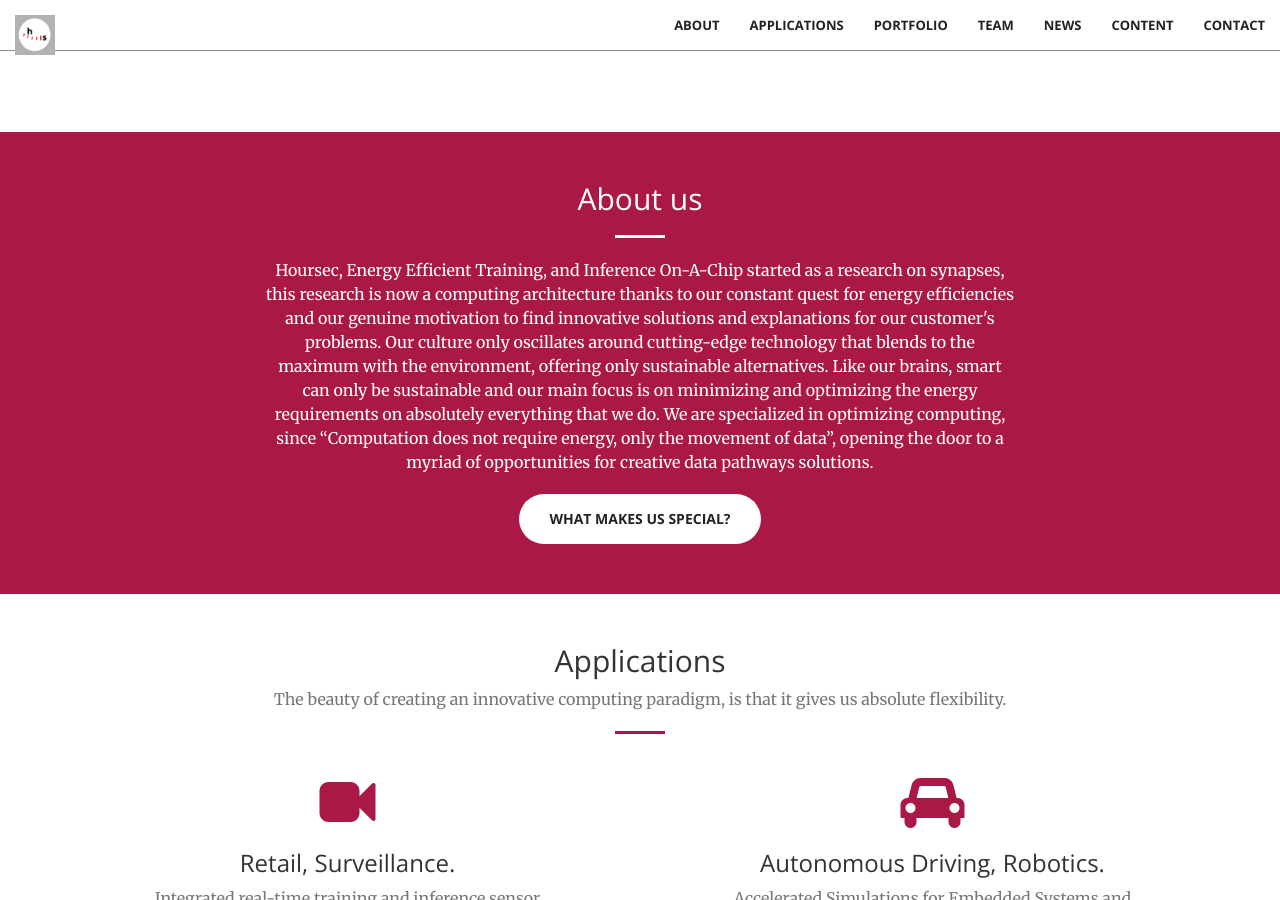
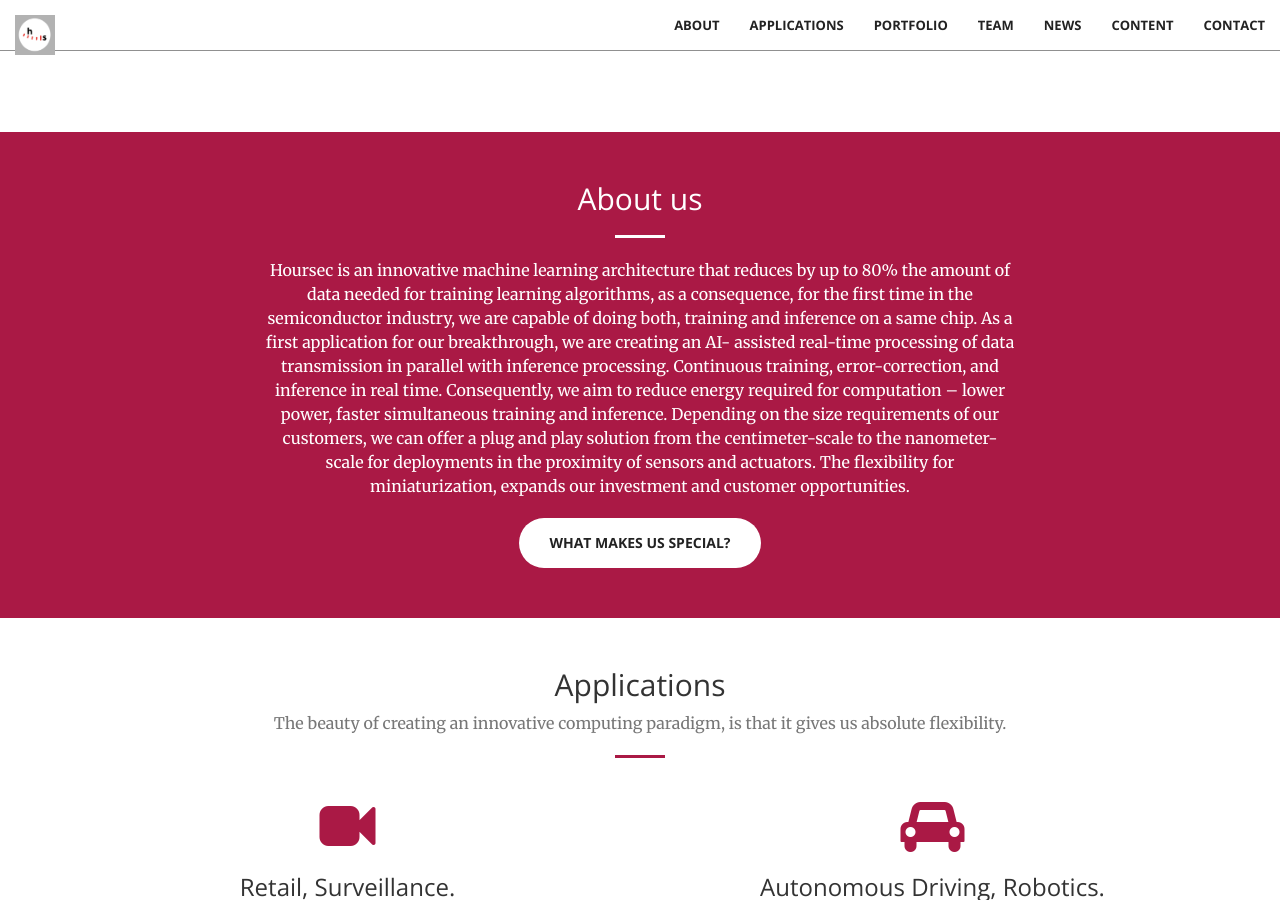
Before and after one commit to hoursec/github.io, a Jekyll site: the page built from index.html, in a window 1280 px wide and 900 px high, scrolled down 768 px. Built offline with Jekyll 4.4.1, drawn with Linux system fonts in a browser that asks for light colours.

Commit message:
Update call-to-action.html

```diff
--- a/_includes/call-to-action.html
+++ b/_includes/call-to-action.html
@@ -5,14 +5,17 @@
                 <h2 class="section-heading">About us</h2>
                 <hr class="light">
                 <p class="text-center">
-			Hoursec, Energy Efficient Training, and Inference On-A-Chip started as a research on synapses, this
-			research is now a computing architecture thanks to our constant quest for energy efficiencies
-			and our genuine motivation to find innovative solutions and explanations for our customer's problems.
-			Our culture only oscillates around cutting-edge technology that blends to the maximum with the
-			environment, offering only sustainable alternatives. Like our brains, smart can only be sustainable and
-			our main focus is on minimizing and optimizing the energy requirements on absolutely everything that we do.
-			We are specialized in optimizing computing, since “Computation does not require energy, only the
-			movement of data”, opening the door to a myriad of opportunities for creative data pathways solutions.
+			Hoursec is an innovative machine learning architecture that reduces by up to 80% the amount of
+			data needed for training learning algorithms, as a consequence, for the first time in the
+			semiconductor industry, we are capable of doing both, training and inference on a same chip.
+			As a first application for our breakthrough, we are creating an AI- assisted real-time
+			processing of data transmission in parallel with inference processing.  Continuous training,
+			error-correction, and inference in real time.  Consequently, we aim to reduce energy required
+			for computation – lower power, faster simultaneous training and inference.  Depending on the
+			size requirements of our customers, we can offer a plug and play solution from the
+			centimeter-scale to the nanometer-scale for deployments in the proximity of sensors and
+			actuators. The flexibility for miniaturization, expands our investment and customer
+			opportunities.
                 </p>
 
                 <!--<a href="#contact" class="btn btn-default btn-xl">Get Started!</a>-->
```
